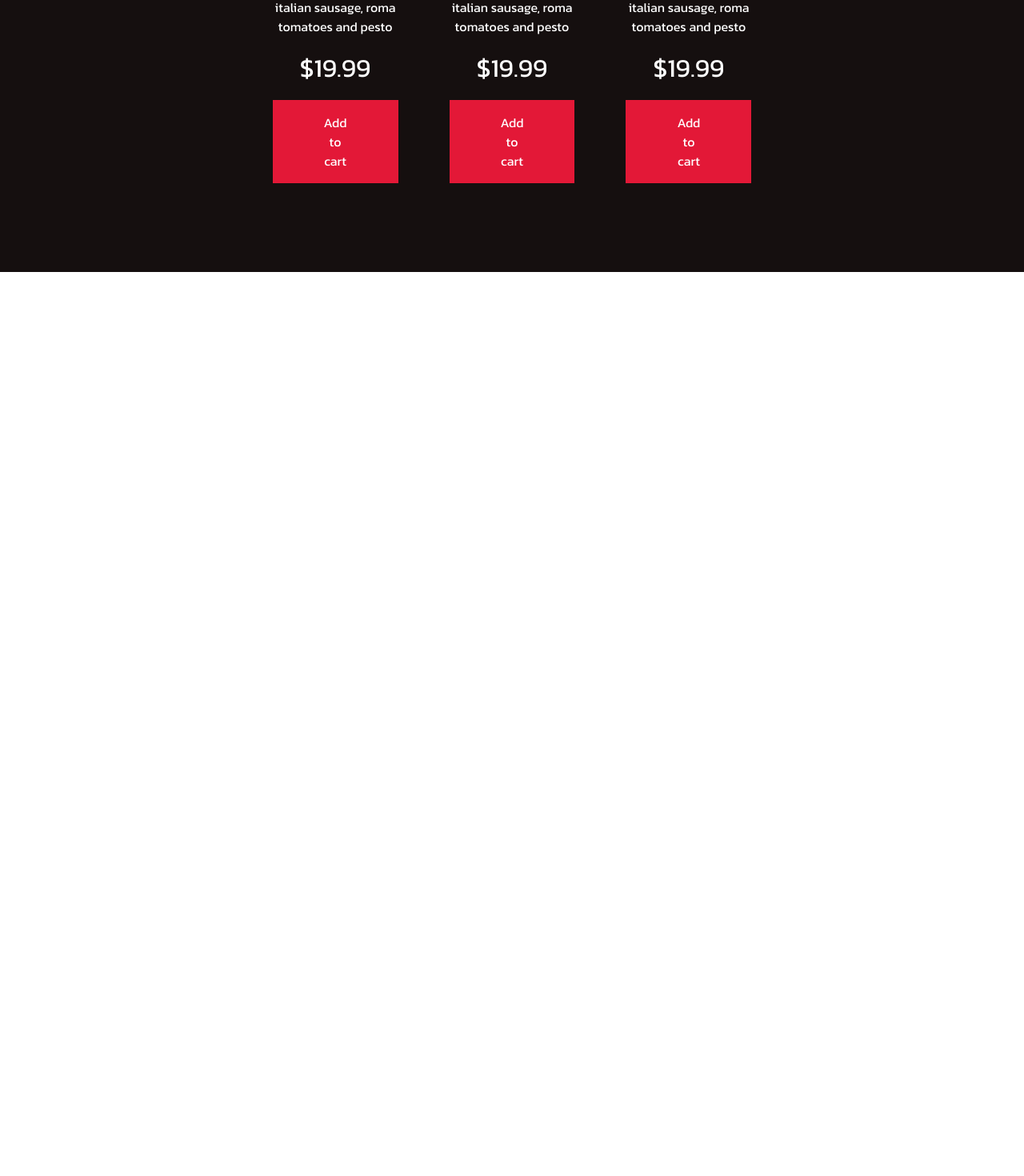
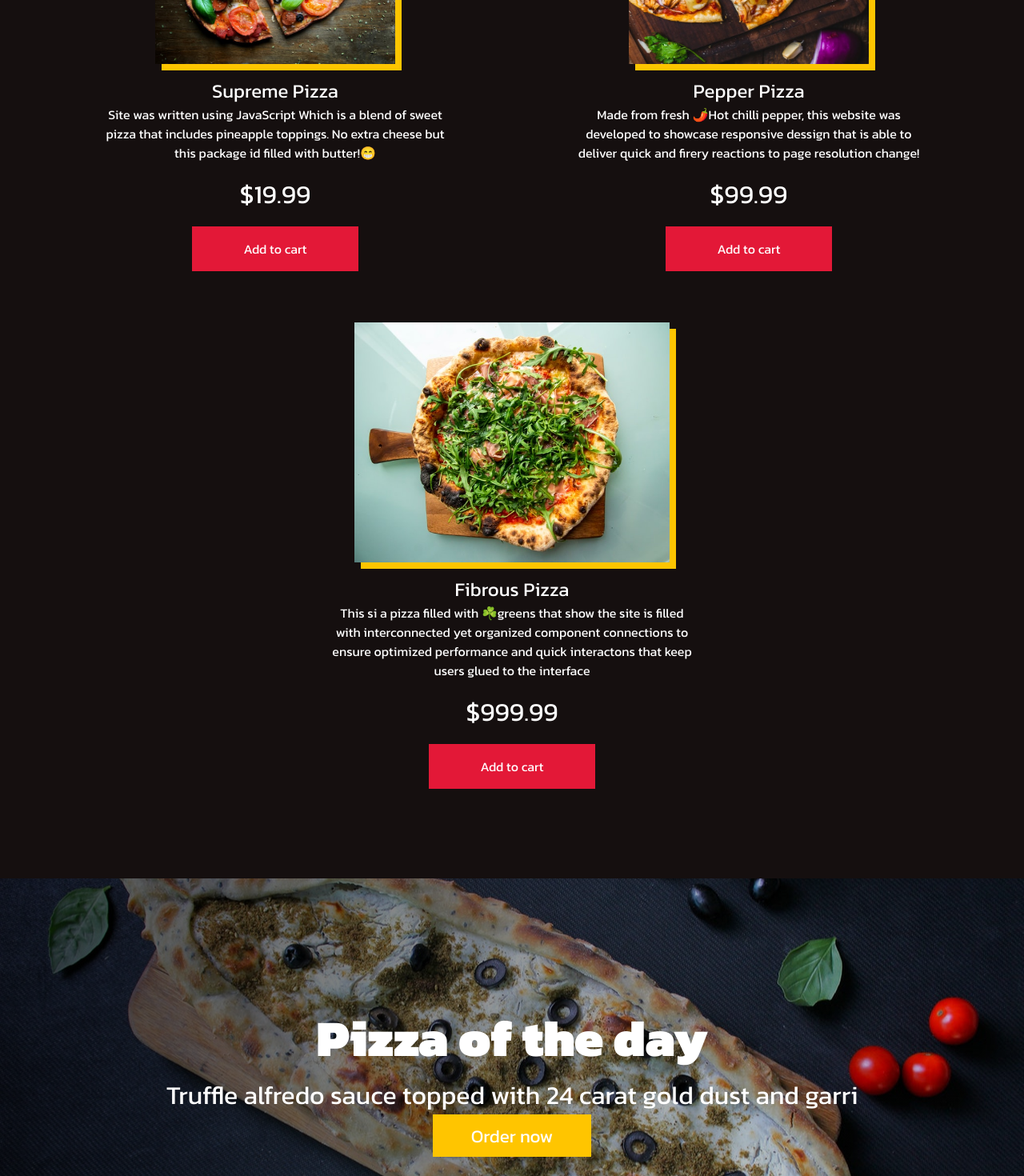
Before and after one commit to oddFEELING/great-pizza, a React (Create React App) app: page / in a window 1280 px wide. Shown: the part 1260-2730 px from the top of the page at 80% size. Before the commit the page ends 1600 px from the top, so only its background shows below. Built offline with nearby package versions, Linux system fonts and the light colour scheme.

Commit message:
Final commit

```diff
--- a/src/App.js
+++ b/src/App.js
@@ -4,7 +4,9 @@ import NavBar from './Components/NavBar';
 import { GlobalStyle } from './GlobalStyles';
 import Hero from './Components/Hero';
 import Products from './Components/Products';
-import { productData } from './Components/Products/data';
+import { productData, productDataTwo } from './Components/Products/data';
+import Feature from './Components/Feature';
+import Footer from './Components/Footer';
 
 function App() {
   return (
@@ -12,6 +14,10 @@ function App() {
       <GlobalStyle />
       <Hero />
       <Products heading="Choose your favourite" data={productData} />
+      <Feature />
+
+      <Products heading="Sweet treats for you" data={productDataTwo} />
+      <Footer />
     </Router>
   );
 }
--- /dev/null
+++ b/src/Components/Feature/FeatureElements.js
@@ -0,0 +1,41 @@
+import styled from 'styled-components';
+import FeaturePic from './../../Images/featured3.jpg';
+
+export const FeatureContainer = styled.div`
+  background: linear-gradient(to right, rgba(0, 0, 0, 0.7), rgba(0, 0, 0, 0.1)),
+    url(${FeaturePic});
+  height: 100vh;
+  max-height: 500px;
+  background-position: center;
+  background-size: cover;
+  display: flex;
+  flex-direction: column;
+  justify-content: center;
+  align-items: center;
+  color: #fff;
+  text-align: center;
+  padding: 0 1rem;
+
+  h1 {
+    font-size: clamp(3rem, 5vw, 5rem);
+  }
+  p {
+    font-size: clamp(1rem, 3vw, 2rem);
+  }
+`;
+
+export const FeatureButton = styled.button`
+  font-size: 1.4rem;
+  padding: 0.6rem 3rem;
+  border: none;
+  background: #ffc500;
+  color: #fff;
+  transition: 200ms ease-out;
+
+  &:hover {
+    color: #fff;
+    background: #e31837;
+    transition: 300ms ease-out;
+    cursor: pointer;
+  }
+`;
--- /dev/null
+++ b/src/Components/Feature/index.js
@@ -0,0 +1,14 @@
+import React from 'react';
+import { FeatureButton, FeatureContainer } from './FeatureElements';
+
+const Feature = () => {
+  return (
+    <FeatureContainer>
+      <h1>Pizza of the day </h1>
+      <p>Truffle alfredo sauce topped with 24 carat gold dust and garri</p>
+      <FeatureButton>Order now</FeatureButton>
+    </FeatureContainer>
+  );
+};
+
+export default Feature;
--- /dev/null
+++ b/src/Components/Footer/FooterElements.js
@@ -0,0 +1,57 @@
+import styled from 'styled-components';
+import { Link } from 'react-router-dom';
+import { flushSync } from 'react-dom';
+
+export const FooterContainer = styled.div`
+  background-color: #0d0909;
+`;
+
+export const FooterWrap = styled.div`
+  padding: 16px 24px;
+  display: flex;
+  flex-direction: column;
+  justify-content: center;
+  align-items: center;
+  max-width: 1920px;
+  margin: 0 auto;
+`;
+
+export const SocialMedia = styled.section`
+  width: 100%;
+  max-width: 1920px;
+  margin: 0 16px;
+`;
+export const SocialMediaWrap = styled.div`
+  display: flex;
+  justify-content: space-between;
+  align-items: center;
+  max-width: 1920px;
+  margin: 16px auto 0 auto;
+
+  @media screen and (max-width: 820px) {
+    flex-direction: column;
+  }
+`;
+
+export const SocialLogo = styled(Link)`
+  color: #fff;
+  justify-self: start;
+  cursor: pointer;
+  text-decoration: none;
+  font-size: 1.5rem;
+  display: flex;
+  align-items: center;
+  margin-bottom: 16px;
+  font-weight: bold;
+`;
+export const SocialIcaons = styled.div`
+  display: flex;
+  justify-content: space-between;
+  align-items: center;
+  width: 240px;
+`;
+
+export const SocialiconLink = styled.a`
+  color: #fff;
+  font-size: 24px;
+`;
--- /dev/null
+++ b/src/Components/Footer/index.js
@@ -0,0 +1,41 @@
+import React from 'react';
+import { FaFacebook, FaGithub, FaInstagram, FaLinkedin } from 'react-icons/fa';
+import {
+  FooterContainer,
+  FooterWrap,
+  SocialIcaons,
+  SocialiconLink,
+  SocialLogo,
+  SocialMedia,
+  SocialMediaWrap,
+} from './FooterElements';
+
+const Footer = () => {
+  return (
+    <FooterContainer>
+      <FooterWrap>
+        <SocialMedia>
+          <SocialMediaWrap>
+            <SocialLogo to="/">Pizza</SocialLogo>
+            <SocialIcaons>
+              <SocialiconLink href="/" target="_blank" aria-label="Facebook">
+                <FaFacebook />
+              </SocialiconLink>
+              <SocialiconLink href="/" target="_blank" aria-label="Instagram">
+                <FaInstagram />
+              </SocialiconLink>
+              <SocialiconLink href="/" target="_blank" aria-label="Linkedin">
+                <FaLinkedin />
+              </SocialiconLink>
+              <SocialiconLink href="/" target="_blank" aria-label="Github">
+                <FaGithub />
+              </SocialiconLink>
+            </SocialIcaons>
+          </SocialMediaWrap>
+        </SocialMedia>
+      </FooterWrap>
+    </FooterContainer>
+  );
+};
+
+export default Footer;
--- a/src/Components/Hero/index.js
+++ b/src/Components/Hero/index.js
@@ -23,8 +23,8 @@ const Hero = () => {
       <HeroContent>
         <HeroItems>
           <HeroH1>Greatest Pizza Ever</HeroH1>
-          <HeroP>Ready in 60 seconds</HeroP>
-          <HeroBtn>Place order</HeroBtn>
+          <HeroP>Ready in 10 seconds</HeroP>
+          <HeroBtn>Try me</HeroBtn>
         </HeroItems>
       </HeroContent>
     </HeroContainer>
--- a/src/Components/Products/ProductsElements.js
+++ b/src/Components/Products/ProductsElements.js
@@ -2,27 +2,19 @@ import styled from 'styled-components';
 
 export const ProductsContainer = styled.div`
   width: 100vw;
-  height: 100vh;
-  padding: 3rem 22rem;
+  min-height: 100vh;
+  padding: 5rem 3rem;
   background: #150f0f;
   color: #fff;
-
-  @media screen and (max-width: 720px) {
-    padding: 2px;
-    height: auto;
-  }
 `;
 
 export const ProductsWrapper = styled.div`
   display: flex;
+  flex-wrap: wrap;
   justify-content: center;
   margin: 0 auto;
+`;
 
-  @media screen and (max-width: 720px) {
-    flex-direction: column;
-    align-items: content;
-  }
-`;
 export const ProductCard = styled.div`
   margin: 0 auto;
   line-height: 2;
@@ -30,8 +22,9 @@ export const ProductCard = styled.div`
 `;
 
 export const ProductImage = styled.img`
-  height: 80%;
-  width: 300px;
+  height: 300px;
+  min-width: 300px;
+  margin-bottom: 1rem;
   max-width: 100%;
   box-shadow: 8px 8px #fdc500;
 `;
@@ -52,13 +45,16 @@ export const ProductInfo = styled.div`
   flex-direction: column;
   justify-content: center;
   align-items: center;
+  margin: 0 auto;
   padding: 2rem;
   text-align: center;
 `;
 
 export const ProductsDesc = styled.p`
   margin-bottom: 1rem;
+  max-width: 450px;
 `;
+
 export const ProductPrice = styled.p`
   margin-bottom: 1rem;
   font-size: 2rem;
@@ -78,8 +74,4 @@ export const ProductButton = styled.button`
     cursor: pointer;
     color: #000;
   }
-
-  @media screen and (max-width: 800) {
-    width: 70vw;
-  }
 `;
--- a/src/Components/Products/data.js
+++ b/src/Components/Products/data.js
@@ -1,30 +1,60 @@
 import product1 from '../../Images/product-1.jpg';
 import product2 from '../../Images/product-2.jpg';
 import product3 from '../../Images/product-3.jpg';
+import sweet1 from '../../Images/sweet-1.jpg';
+import sweet2 from '../../Images/sweet-2.jpg';
+import sweet3 from '../../Images/sweet-3.jpg';
 
 export const productData = [
   {
     img: product1,
-    alt: 'Pizza',
-    name: 'Supremem Pizza',
-    desc: 'Marinara Sauce, ball, italian sausage, roma tomatoes and pesto',
+    alt: 'Pizza 1',
+    name: 'Supreme Pizza',
+    desc: 'Site was written using JavaScript Which is a blend of sweet pizza that includes pineapple toppings. No extra cheese but this package id filled with butter!😁',
     price: '$19.99',
     button: 'Add to cart',
   },
   {
     img: product2,
-    alt: 'Pizza',
-    name: 'Supremem Pizza',
-    desc: 'Marinara Sauce, ball, italian sausage, roma tomatoes and pesto',
-    price: '$19.99',
+    alt: 'Pizza 2',
+    name: 'Pepper Pizza',
+    desc: 'Made from fresh 🌶️Hot chilli pepper, this website was developed to showcase responsive dessign that is able to deliver quick and firery reactions to page resolution change!',
+    price: '$99.99',
     button: 'Add to cart',
   },
   {
     img: product3,
-    alt: 'Pizza',
-    name: 'Supremem Pizza',
-    desc: 'Marinara Sauce, ball, italian sausage, roma tomatoes and pesto',
-    price: '$19.99',
+    alt: 'Pizza 3',
+    name: 'Fibrous Pizza',
+    desc: 'This si a pizza filled with ☘️greens that show the site is filled with interconnected yet organized component connections to ensure optimized performance and quick interactons that keep users glued to the interface',
+    price: '$999.99',
     button: 'Add to cart',
   },
 ];
+
+export const productDataTwo = [
+  {
+    img: sweet1,
+    alt: 'Pizza',
+    name: 'Noctis Uva',
+    desc: 'A sugary VS Code theme that gives code diabetes. Too sweet for the average developer to consume in large quantity',
+    price: '$0.99',
+    button: 'Buy plenty',
+  },
+  {
+    img: sweet2,
+    alt: 'Pizza',
+    name: 'StyledComponent Sweets',
+    desc: 'With the effective use of styled components, the site was built based off of a more understandable codebase with well defined custom tag names for both components and elements',
+    price: '$999999.99',
+    button: 'Can you buy it ?',
+  },
+  {
+    img: sweet3,
+    alt: 'Pizza',
+    name: 'React Sweets',
+    desc: 'React as a open source Javascript library with a wide and active commmunity?',
+    price: '$999999999999.99',
+    button: `You can't afford it`,
+  },
+];
--- a/src/Components/Products/index.js
+++ b/src/Components/Products/index.js
@@ -23,7 +23,7 @@ const Products = (props) => {
           return (
             <ProductInfo key={index}>
               <ProductImage src={products.img} alt={products.alt} />
-              <ProductTitle>{Products.name}</ProductTitle>
+              <ProductTitle>{products.name}</ProductTitle>
               <ProductsDesc>{products.desc}</ProductsDesc>
               <ProductPrice>{products.price}</ProductPrice>
               <ProductButton>{products.button}</ProductButton>
```
